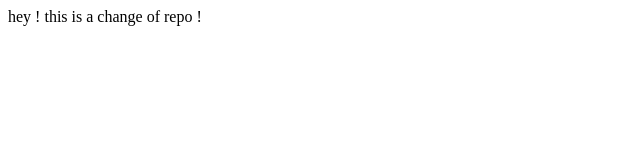
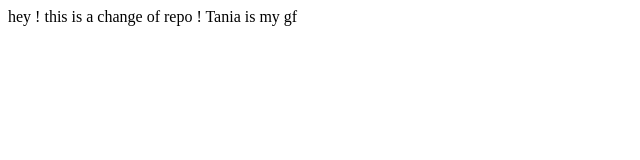
Before and after one commit to Shubhradeb1/my_new_repo, a plain HTML site: page index.html in a window 1280 px wide. Shown: the whole page, without its empty margins (0-640 px from the left). Drawn offline with Linux system fonts and the light colour scheme.

Commit message:
tania the great

```diff
--- a/index.html
+++ b/index.html
@@ -7,5 +7,6 @@
 </head>
 <body>
   hey ! this is a change of repo  !
+  Tania is my gf
 </body>
 </html>
```
